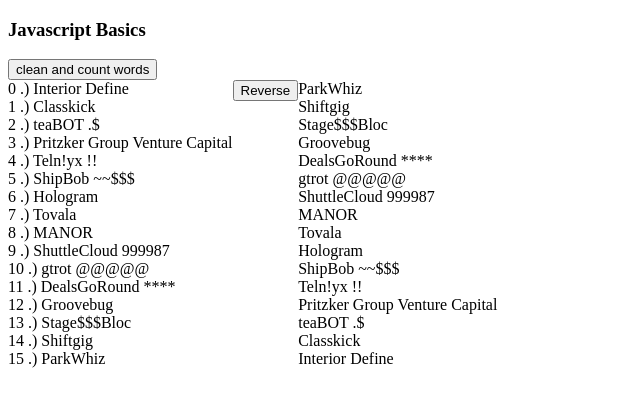
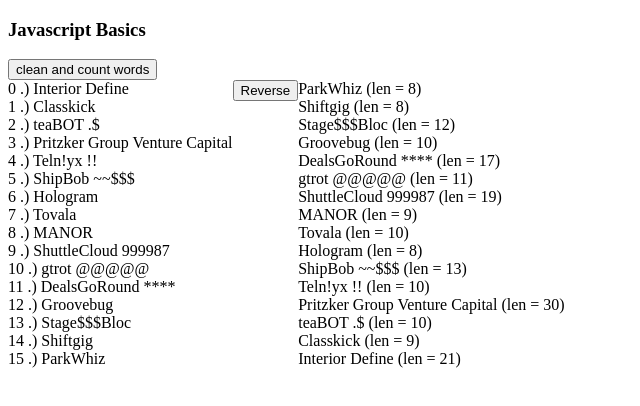
Before and after one commit to eric-fleming/csc436_homework1, a plain HTML site: page index.html in a window 1280 px wide. Both pictures are taken after a click on the button "Reverse". Shown: the whole page, without its empty margins (0-640 px from the left). Drawn offline with Linux system fonts and the light colour scheme.

Commit message:
reverse list now shows lengths

```diff
--- a/index.html
+++ b/index.html
@@ -131,7 +131,8 @@
 
         //Load the elements in reverse order.
         for(let q=0; q<len; q++){
-            reversedStartups[q] = chicagoStartups[len-q-1];
+            let text = chicagoStartups[len - q - 1];
+            reversedStartups[q] = text+ " (len = " + text.length + ")";
         }
         return reversedStartups;
 
```
